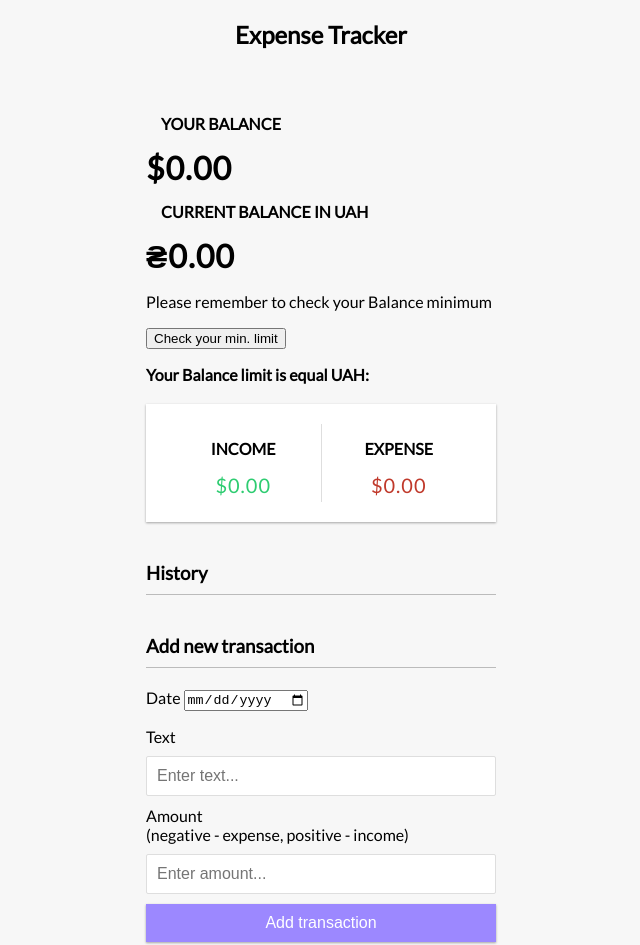
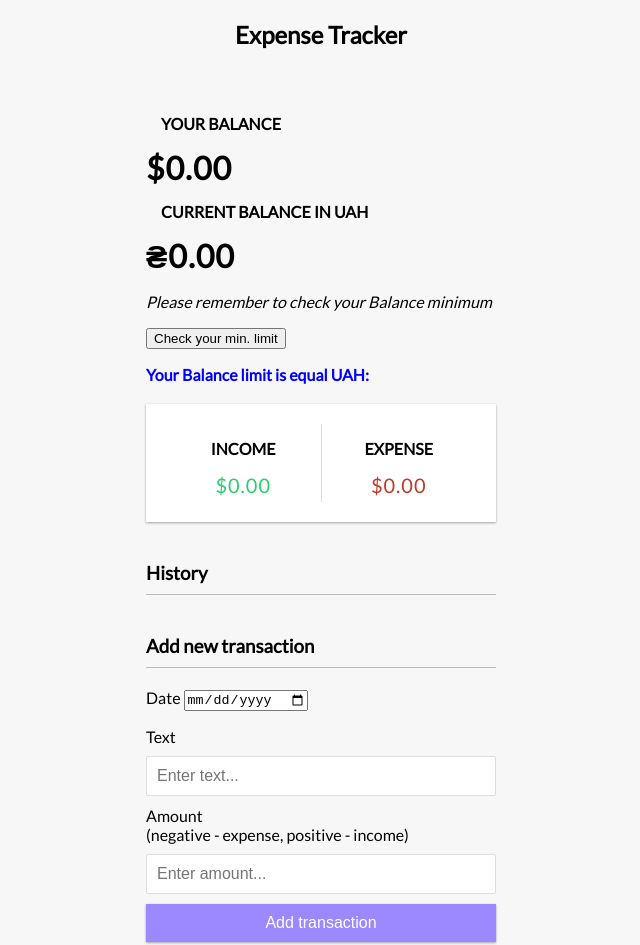
Before and after one commit to IrMaX/Expense-Tracker, a plain HTML site: page index.html in a window 1280 px wide. Shown: the whole page, without its empty margins (319-959 px from the left). Drawn offline with Linux system fonts and the light colour scheme.

Commit message:
Update style.css

```diff
--- a/style.css
+++ b/style.css
@@ -40,8 +40,16 @@ h4 {
   text-transform: uppercase;
 }
 
-h1#balanceUah {
+h1 .balance-uah {
   color: orange;
+}
+
+.limit-calculation {
+  color: blue;
+}
+
+.min-balance {
+  font-style: italic;
 }
 
 .inc-exp-container {
```
